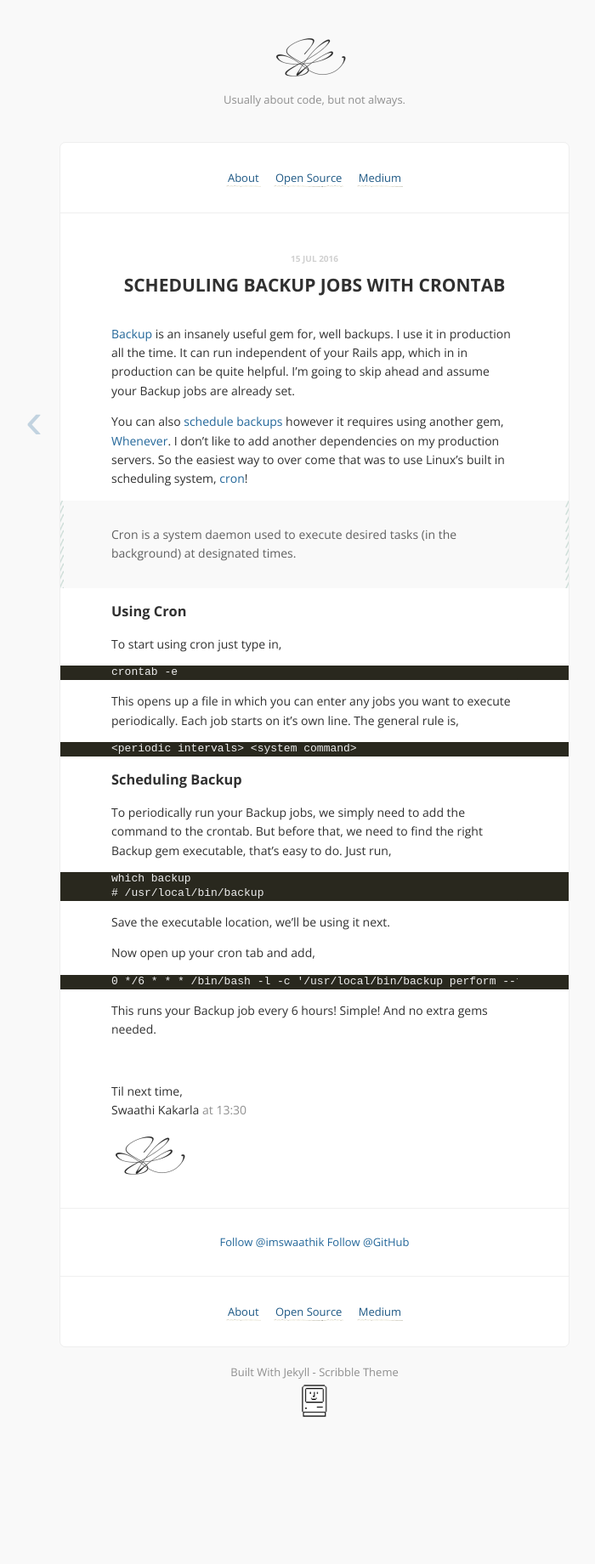
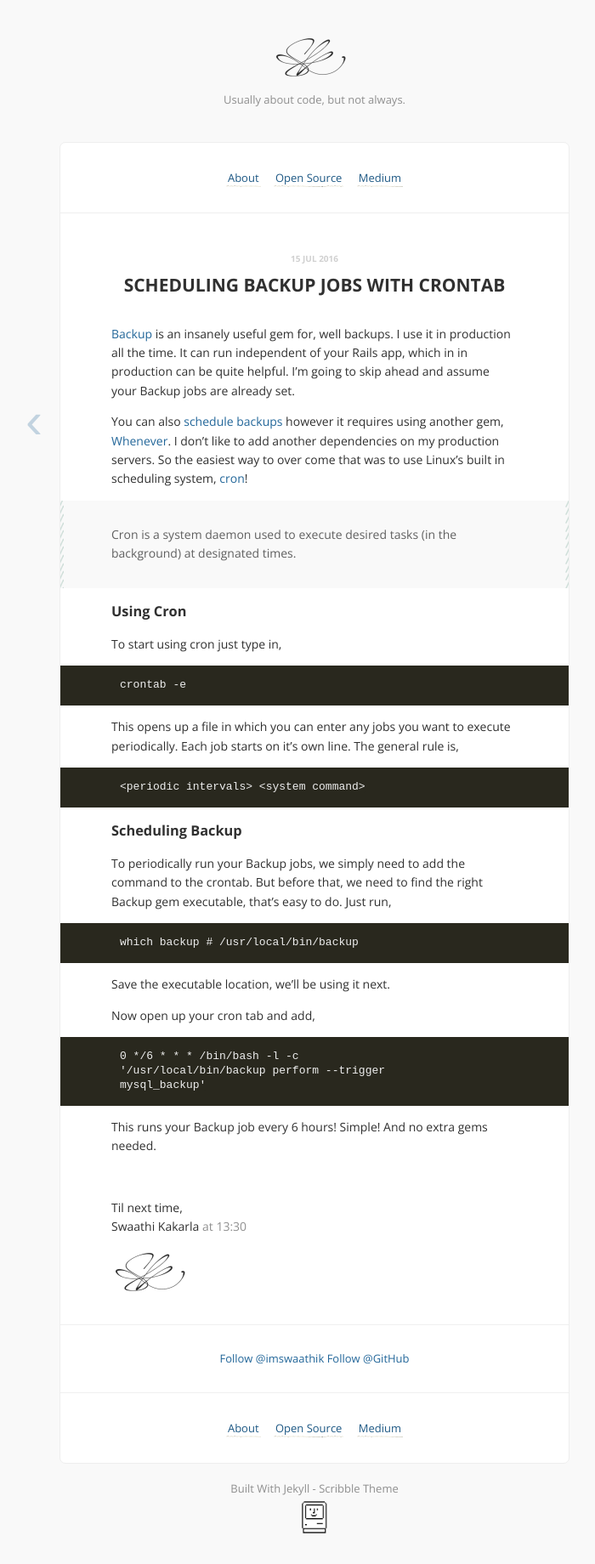
Before and after one commit to swaathi/swaathi.github.io, a Jekyll site: the page built from _posts/2016-07-15-scheduling-backup-jobs-with-crontab.md, in a window 1280 px wide. Shown: the whole page at 85% size, without its empty margins (270-970 px from the left). Built offline with Jekyll 4.4.1, drawn with Linux system fonts in a browser that asks for light colours; comment, search, counter and statistics services are not loaded; before the commit the page ends 1703 px from its top, so only the background shows below that.

Commit message:
Fixing CSS

````diff
--- a/_config.yml
+++ b/_config.yml
@@ -1,7 +1,7 @@
 title:            Swaathi Kakarla
 description:      Meet me, a curious human being who loves to code, read, and wonder about the universe.
-url:              https://swaathi.github.io
-# url:              http://0.0.0.0:4000
+# url:              https://swaathi.github.io
+url:              http://0.0.0.0:4000
 signoff:          Swaathi Kakarla
 disqus_shortname: # disqus comment thread for post header options. ( leave blank if unwanted. )
 facebook_appid:   # 855919697845922
--- a/_posts/2016-07-15-scheduling-backup-jobs-with-crontab.md
+++ b/_posts/2016-07-15-scheduling-backup-jobs-with-crontab.md
@@ -48,4 +48,5 @@
 ```
 0 */6 * * * /bin/bash -l -c '/usr/local/bin/backup perform --trigger mysql_backup'
 ```
+
 This runs your Backup job every 6 hours! Simple! And no extra gems needed.
--- a/stylesheets/responsive.css
+++ b/stylesheets/responsive.css
@@ -1,4 +1,7 @@
 @media (max-width: 480px) {
+  pre, .highlighter-rouge > pre {
+    width: calc(100% - 30px);
+  }
   body {
     padding: 0 10px; }
     body #container ul.posts .datetime {
--- a/stylesheets/style.css
+++ b/stylesheets/style.css
@@ -311,25 +311,28 @@
   padding: 0; }
 
 pre, .highlighter-rouge > pre {
-  overflow-x: auto;
-  padding: 10px 0;
-  width: 100%;
+  white-space: inherit;
+  padding: 15px 10px 15px 10px !important;
+  margin: 0 auto;
+  width: calc(100% - 120px);
   line-height: 1.2em;
   -webkit-box-sizing: border-box;
   -moz-box-sizing: border-box;
-  box-sizing: border-box; }
-
+  box-sizing: border-box;
+  background: #39382e;
+  display: block;
+}
 code {
   font-size: 13px;
+  padding: 0px 2px;
   color: #eee;
   background: #39382e;
-  padding: 15px 10px 15px 10px;
+
   border-radius: 2px;
   line-height: 1.3em;
-  display: block;
   vertical-align: baseline;
   zoom: 1;
-  overflow: hidden; }
+}
 
 img {
   max-width: 100%; }
````
